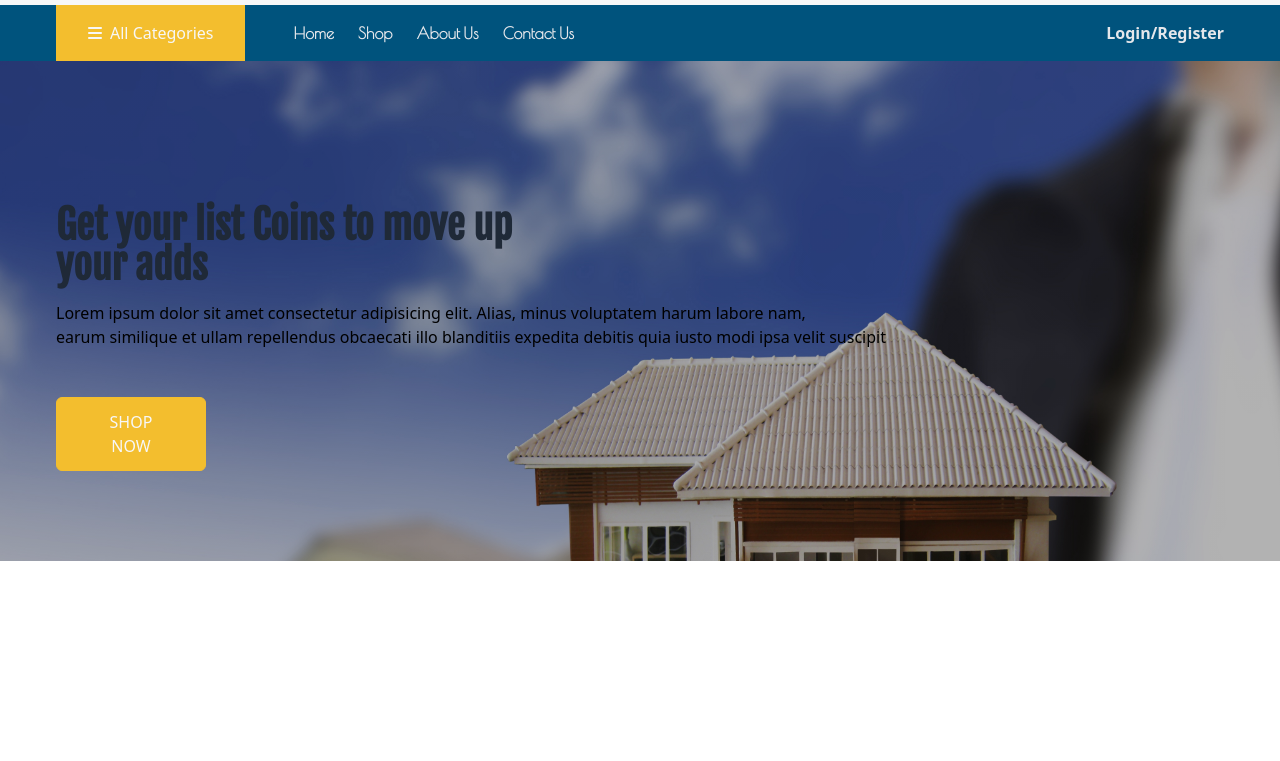
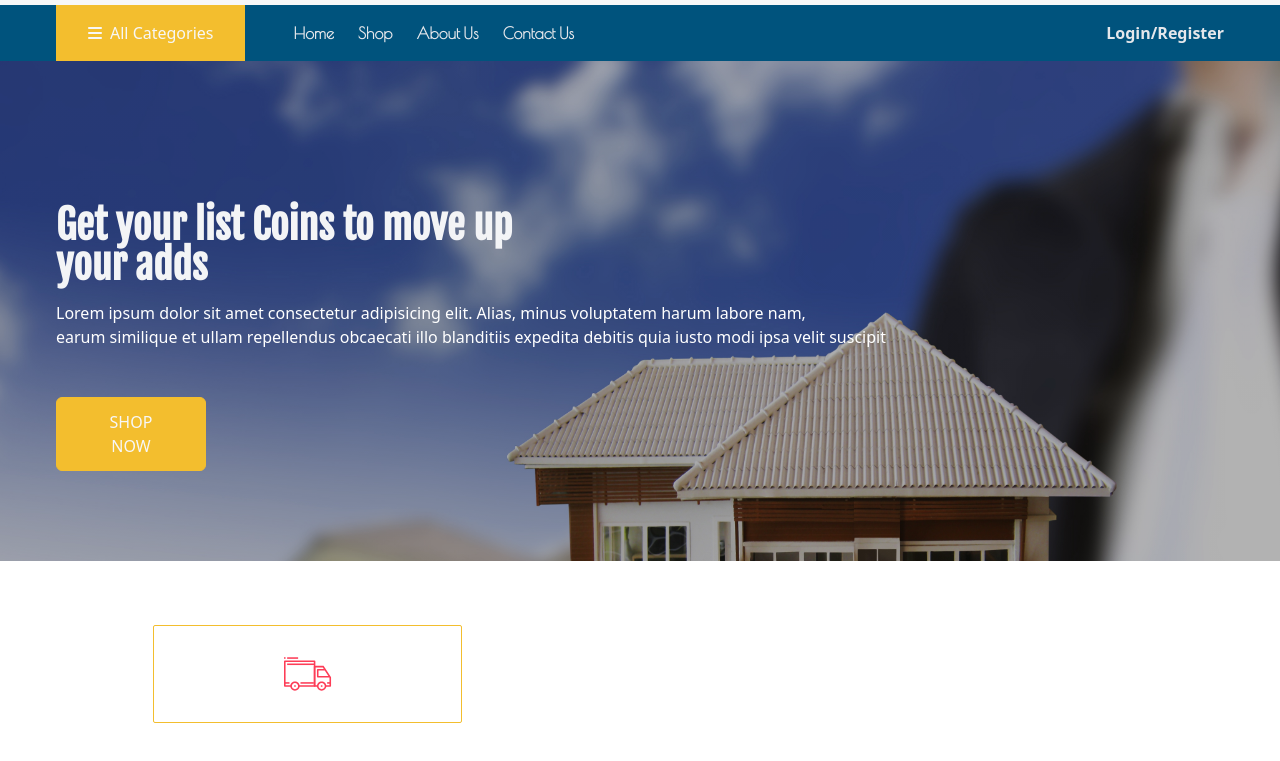
Before and after one commit to MultiListImmob/Ecommerce-multilist-template, a website: page index.html in a window 1280 px wide. Shown: the part 77-838 px from the top of the page. Before the commit the page ends 800 px from the top, so only its background shows below. Drawn offline with nearby package versions, Linux system fonts and the light colour scheme.

Commit message:
features start

```diff
--- a/index.html
+++ b/index.html
@@ -200,7 +200,7 @@
        <div class="container">
 
 
-        <h1 id="title" class="xl:text-6xl md:text-5xl text-4xl text-gray-800
+        <h1 id="title" class="xl:text-6xl md:text-5xl text-4xl text-gray-100
         font-semibold font-fjall mb-4
         ">
 
@@ -210,7 +210,7 @@
 
     </h1>
 
-    <p class="text-base text-home-600 leading-6">
+    <p class="text-base text-white leading-6">
 
         Lorem ipsum dolor
         sit amet consectetur adipisicing elit. Alias, minus voluptatem harum labore nam,
@@ -233,7 +233,31 @@
 
 
        </div>
-    </div>
+     </div>
+
+     <main>
+        <section class="container py-16">
+
+
+            <div class="lg:w-10/12
+             grid md:grid-cols-3 lg:gap-6
+             mx-auto justify-center
+             ">
+
+             <div class="border-primelist border
+             rounded-sm px-8 lg:px-3 lg:py-6 py-4 flex
+             justify-center items-center gap-5 transition
+             hover:border-primelist hover:bg-primelist
+             duration-300">
+
+              <img src="./images/icons/delivery-van.svg" class="lg:w-12 w-10 h-12 object-contain" alt="" />
+            </div>
+            </div>
+
+
+         </section>
+     </main>
+
     <!--END HERO HEADER-->
 
 
```
Also changed, not shown: dist/app.css, images/icons/bed-2.svg (added), images/icons/bed.svg (added), images/icons/delivery-van.svg (added), images/icons/money-back.svg (added), images/icons/office.svg (added), images/icons/outdoor-cafe.svg (added), images/icons/phone.svg (added), images/icons/restaurant.svg (added), images/icons/service-hours.svg (added), images/icons/sofa.svg (added), images/icons/terrace.svg (added).
